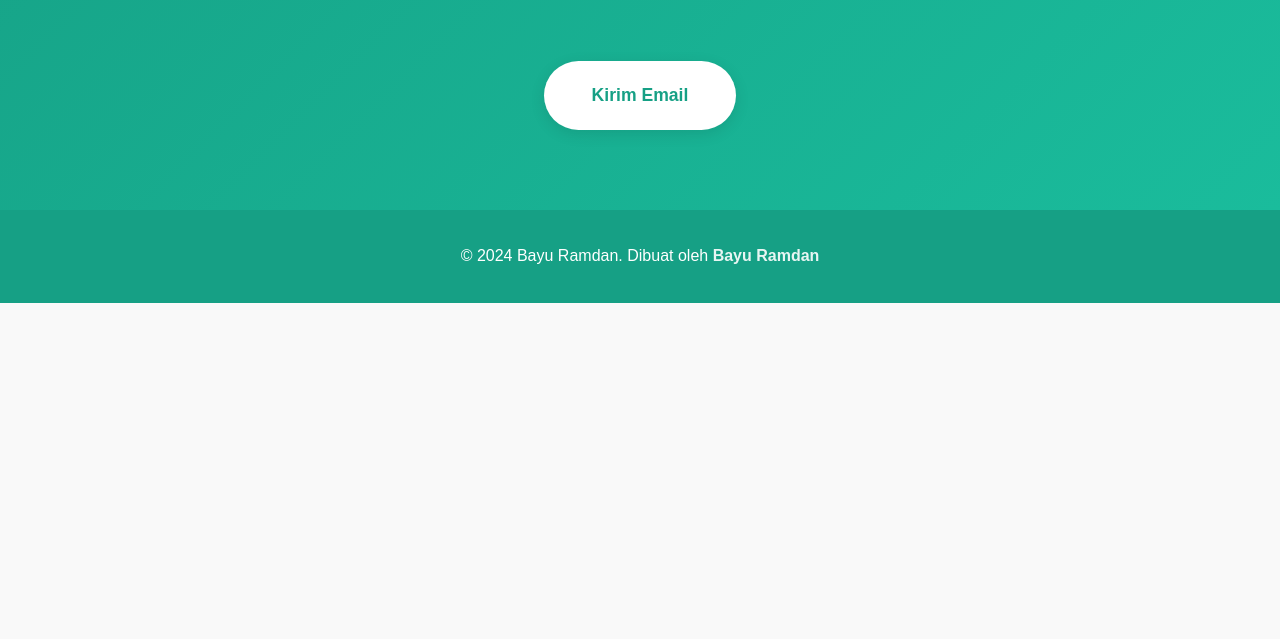
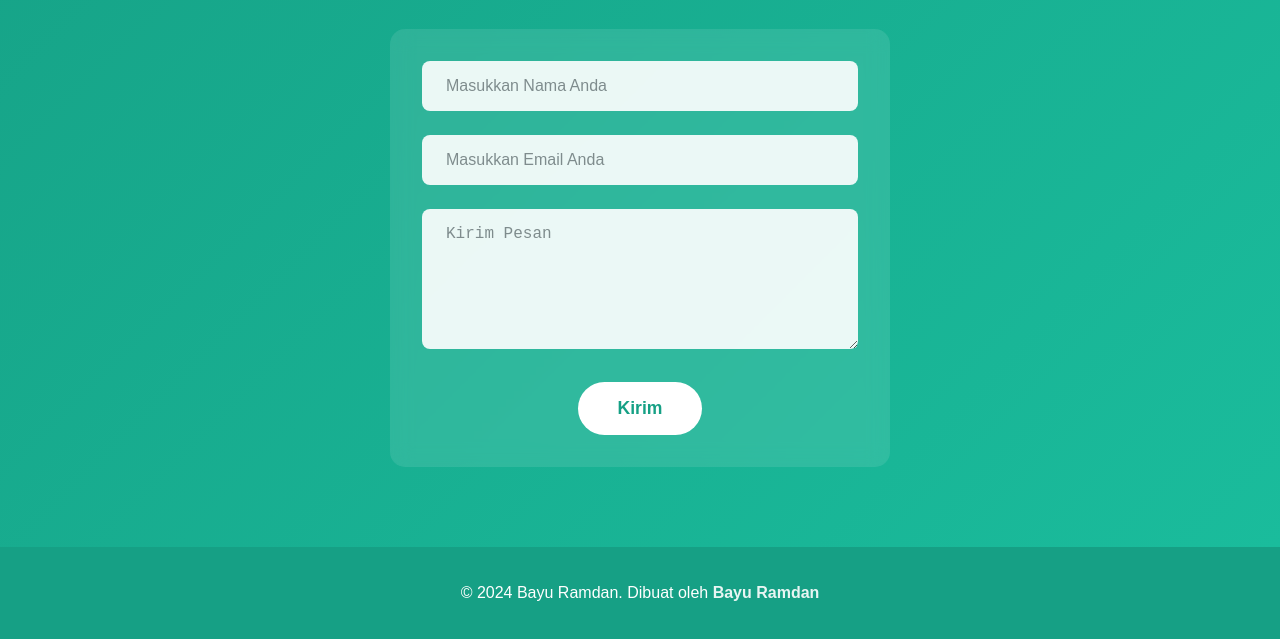
Before and after one commit to bayuxramdannn/Portofolio-Saya, a plain HTML site: page index.html in a window 1280 px wide. Shown: the part 2042-2681 px from the top of the page. Before the commit the page ends 2345 px from the top, so only its background shows below. Drawn offline with Linux system fonts and the light colour scheme.

Commit message:
update html
update html

```diff
--- a/index.html
+++ b/index.html
@@ -97,11 +97,28 @@
           <i class="fab fa-instagram"></i>
         </a>
       </div>
-      <a href="mailto:bayuramdannn@gmail.com" class="contact-btn">
-        Kirim Email
-      </a>
+      <form action="https://formspree.io/f/xeoopopn" method="post">
+        <input
+          type="text"
+          name="Name"
+          placeholder="Masukkan Nama Anda"
+          required
+        />
+        <input
+          type="email"
+          name="Email"
+          placeholder="Masukkan Email Anda"
+          required
+        />
+        <textarea
+          rows="6"
+          name="Message"
+          placeholder="Kirim Pesan"
+          required
+        ></textarea>
+        <button type="submit" class="btn">Kirim</button>
+      </form>
     </section>
-
     <footer>
       <p>
         &copy; 2024 Bayu Ramdan. Dibuat oleh
```
